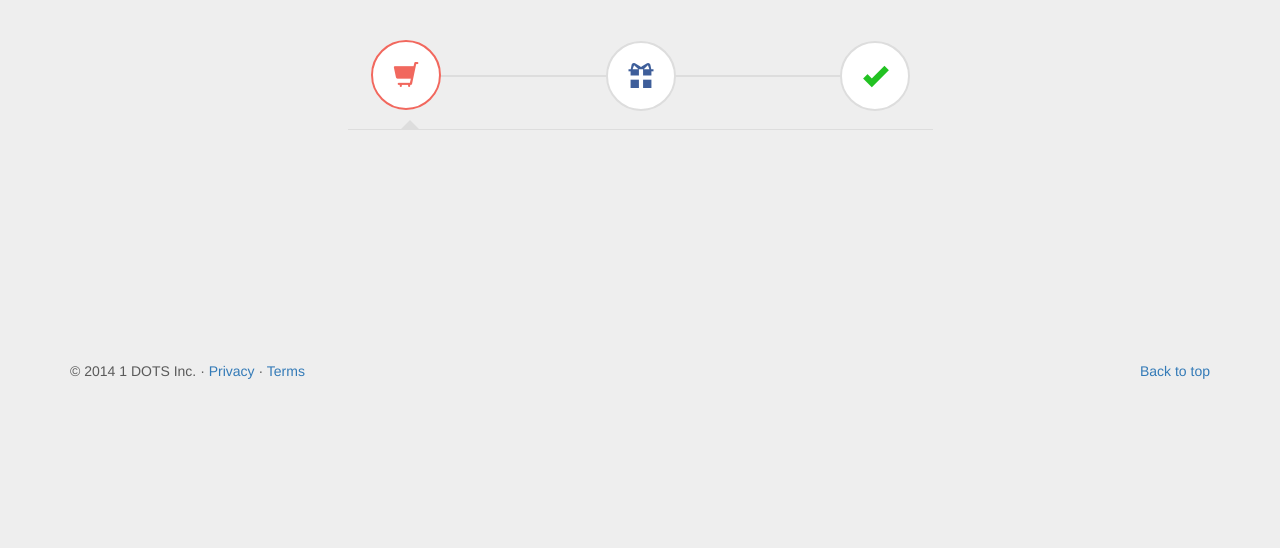
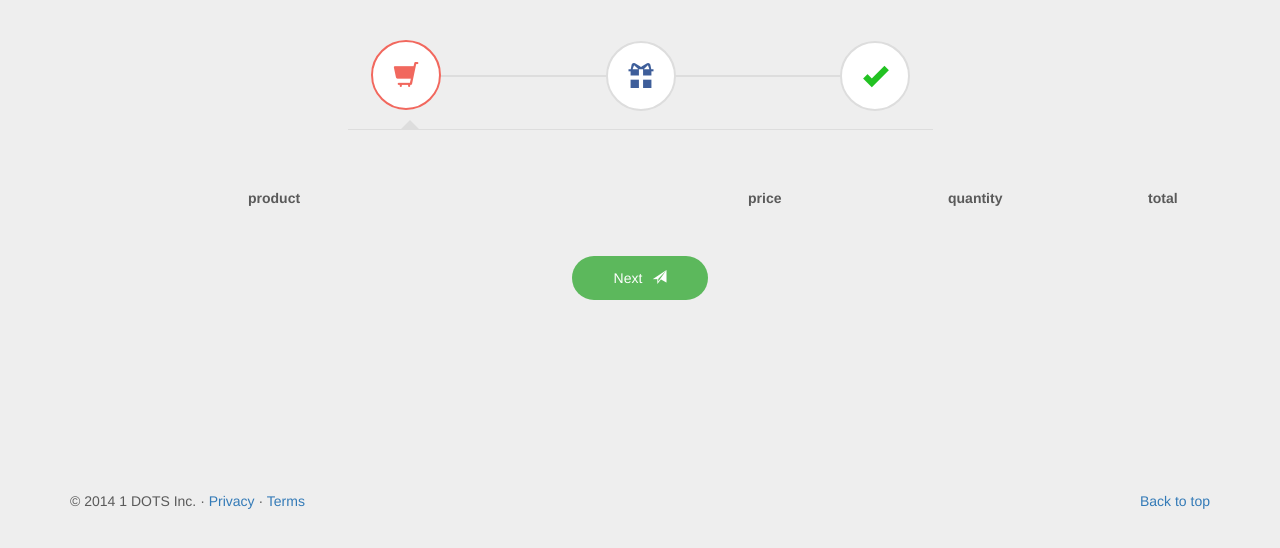
Before and after one commit to yansong10101/serverqa, a Django app: page /order/15/ in a window 1280 px wide. Shown: the part 51-599 px from the top of the page. Run offline with Django 3.2, Linux system fonts and the light colour scheme; a user stored in the database is signed in; data comes from the database, SQL or seed files in the repository; both versions use the stored data as it was after the commit; lists and menus that the app fills with data are empty; some libraries are stand-ins or nearby versions.

Commit message:
enhance front-end

```diff
--- a/designweb/views.py
+++ b/designweb/views.py
@@ -212,9 +212,6 @@ def my_order(request, pk):
         for detail in details:
             products.append(detail.product)
         order = user.orders.get_or_create(user=user, is_paid=False)[0]
-        # for item in products:
-        #     if not is_order_list_contain_product(order.details.all(), item.pk):
-        #         OrderDetails.objects.create(order=order, product=item)
         for item in details:
             if not is_order_list_contain_product(order.details.all(), item.product.pk):
                 OrderDetails.objects.create(order=order, product=item.product, number_items=item.number_in_cart)
@@ -226,6 +223,9 @@ def my_order(request, pk):
             if not is_cart_list_contain_order_detail(products, item.product.pk):
                 order.details.filter(pk=item.pk).delete()
         pass_dicts = {'orders': order.details, }
+        profile = get_profile_address_or_empty(user)
+        if profile:
+            pass_dicts['profile'] = profile
         return render(request, 'myorder.html', get_display_dict('MY ORDER', pass_dict=pass_dicts))
 
 
--- a/hookupdesign/urls.py
+++ b/hookupdesign/urls.py
@@ -9,4 +9,10 @@ urlpatterns = patterns(
     url(r'', include('designweb.urls', namespace='design', app_name='design')),
     # url(r'^index/', include('designweb.urls')),
     url(r'^admin/', include(admin.site.urls)),
+    # Change Password URLs:
+    url(r'^accounts/password_change/$',
+        'django.contrib.auth.views.password_change',
+        {'post_change_redirect': '/accounts/password_change/done/'},
+        name="password_change"),
+    (r'^accounts/password_change/done/$', 'django.contrib.auth.views.password_change_done'),
 ) + static(settings.MEDIA_URL, document_root=settings.MEDIA_ROOT)
--- a/static/css/microgroup.css
+++ b/static/css/microgroup.css
@@ -12,3 +12,7 @@
     width: 350px;
     height: 400px;
 }
+
+.table>tbody>tr{
+    border: hidden;
+}
--- a/static/css/order_process.css
+++ b/static/css/order_process.css
@@ -172,3 +172,7 @@ product summary view
 #btnpay{
     float: right;
 }
+
+.table>tbody>.header_row{
+    border-top: hidden;
+}
--- a/static/css/product_entry.css
+++ b/static/css/product_entry.css
@@ -35,7 +35,7 @@
 }
 
 #create_group{
-    margin-bottom: 15px;
+    margin-top: 15px;
 }
 
 #view_group{
--- a/templates/myorder.html
+++ b/templates/myorder.html
@@ -5,7 +5,6 @@
 {% block content %}
 
     <script src="{% static "js/jquery-1.11.1.min.js" %}"></script>
-    <link href="{% static 'css/cart_style.css'%}" rel="stylesheet">
     <link href="{% static 'css/order_process.css'%}" rel="stylesheet">
 
     <div class="row">
@@ -15,26 +14,35 @@
                 <ul class="nav nav-tabs" id="myTab">
                     <div class="liner"></div>
                     <li class="active">
-                        <a href="#home" data-toggle="tab" title="welcome"><span class="round-tabs one"><i class="glyphicon glyphicon-shopping-cart"></i></span></a>
+                        <a href="#summary" data-toggle="tab" title="order summary"><span class="round-tabs one"><i class="glyphicon glyphicon-shopping-cart"></i></span></a>
                     </li>
+
+                    <li><a href="#" data-toggle="tab" title="" style="visibility: hidden;"><span class="round-tabs two"><i class="glyphicon glyphicon-ok"></i></span></a></li>
+
                     <li>
-                        <a href="#done" data-toggle="tab" title="completed" style="visibility: hidden;"><span class="round-tabs two"><i class="glyphicon glyphicon-ok"></i></span></a>
+                        <a href="#shipping" data-toggle="tab" title="shipping address"><span class="round-tabs three"><i class="glyphicon glyphicon-gift"></i></span></a>
                     </li>
+
+                    <li><a href="#" data-toggle="tab" title="" style="visibility: hidden;"><span class="round-tabs four"><i class="glyphicon glyphicon-comment"></i></span></a></li>
+
                     <li>
-                        <a href="#messages" data-toggle="tab" title="bootsnipp goodies"><span class="round-tabs three"><i class="glyphicon glyphicon-gift"></i></span></a>
-                    </li>
-                    <li>
-                        <a href="#settings" data-toggle="tab" title="blah blah" style="visibility: hidden;"><span class="round-tabs four"><i class="glyphicon glyphicon-comment"></i></span></a>
-                    </li>
-                    <li>
-                        <a href="#done" data-toggle="tab" title="completed"><span class="round-tabs five"><i class="glyphicon glyphicon-ok"></i></span></a>
+                        <a href="#done" data-toggle="tab" title="process completed"><span class="round-tabs five"><i class="glyphicon glyphicon-ok"></i></span></a>
                     </li>
                 </ul>
             </div>
 
             <div class="tab-content">
-                <div class="tab-pane fade in active" id="home">
+                <div class="row tab-pane fade in active" id="summary">
                     <table class="table table-hover">
+                            <tr class="row header_row">
+                                <th class="col-md-2"></th>
+                                <th class="col-md-5">product</th>
+                                <th class="col-md-1">price</th>
+                                <th class="col-md-1"></th>
+                                <th class="col-md-1">quantity</th>
+                                <th class="col-md-1"></th>
+                                <th class="col-md-1">total</th>
+                            </tr>
                         {% for order in orders.all %}
                             <tr id="row_{{ order.product.pk }}" class="row featurette">
                                 <td class="col-md-2 product_image"><img class="cartImg thumbnail" src="{{ storage_host }}{% static 'products' %}/{{ order.product.image_root }}"></td>
@@ -52,21 +60,76 @@
                             </tr>
                         {% endfor %}
                     </table>
+                    <p class="text-center"><a href="#shipping" data-toggle="tab" class="btn btn-success btn-outline-rounded green">Next<span style="margin-left:10px;" class="glyphicon glyphicon-send"></span></a></p>
                 </div>
 
-                <div class="tab-pane fade" id="messages">
-                    <h3 class="head text-center">Shipping Address</h3>
-                    <p class="narrow text-center">Lorem ipsum dolor sit amet, his ea mollis fabellas principes. Quo mazim facilis tincidunt ut, utinam saperet facilisi an vim.</p>
-                    <p class="text-center"><a href="" class="btn btn-success btn-outline-rounded green"> start using bootsnipp <span style="margin-left:10px;" class="glyphicon glyphicon-send"></span></a></p>
+                <div class="tab-pane fade row" id="shipping">
+                    <div class="col-md-1"></div>
+                    <div class="col-md-5">
+                        <h3 class="head text-center">Shipping Address</h3>
+                        <form class="form-signin" id="" action="" method="">
+                            <label for="s_address1">Address 1:</label><input type="text" id="s_address1" name="address1" class="form-control" value="{{ profile.address1 }}">
+                            <label for="s_address2">Address 2:</label><input type="text" id="s_address2" name="address2" class="form-control" value="{{ profile.address2 }}">
+                            <label for="s_city">City:</label><input type="text" id="s_city" name="city" class="form-control" value="{{ profile.city }}">
+                            <label for="s_state">State:</label><input id="s_state" type="text" name="state" class="form-control" value="{{ profile.state }}">
+                            <label for="s_zip">Zip:</label><input type="text" id="s_zip" name="zip" class="form-control" value="{{ profile.zip }}">
+                            <input type="checkbox" id="is_billing_address"/><label class="vCheckboxLabel" for="is_billing_address">Check if same as billing address</label>
+                        </form>
+                    </div>
+                    <div class="col-md-5">
+                        <h3 class="head text-center">Bill Address</h3>
+                        <form class="form-signin" id="" action="" method="">
+                            <label for="b_address1">Address 1:</label><input type="text" id="b_address1" name="address1" class="form-control">
+                            <label for="b_address2">Address 2:</label><input type="text" id="b_address2" name="address2" class="form-control">
+                            <label for="b_city">City:</label><input type="text" id="b_city" name="city" class="form-control">
+                            <label for="b_state">State:</label><input id="b_state" type="text" name="state" class="form-control">
+                            <label for="b_zip">Zip:</label><input type="text" id="b_zip" name="zip" class="form-control">
+                            <p></p>
+                        </form>
+                    </div>
+                    <div class="col-md-1"></div>
+                    <br>
+                    <p class="text-center"><button class="btn btn-success btn-outline-rounded green" id="address_submit" type="submit">Confirm<span style="margin-left:10px;" class="glyphicon glyphicon-send"></span></button></p>
                 </div>
-
                 <div class="tab-pane fade" id="done"><div class="text-center"><i class="img-intro icon-checkmark-circle"></i></div>
-                    <h3 class="head text-center">thanks for staying tuned! <span style="color:#f48260;">♥</span> Bootstrap</h3>
-                    <p class="narrow text-center">Lorem ipsum dolor sit amet, his ea mollis fabellas principes. Quo mazim facilis tincidunt ut, utinam saperet facilisi an vim.</p>
+                    <h3 class="head text-center">thanks for shopping! <span style="color:#f48260;">♥</span> 1 dots</h3>
+                    <p class="narrow text-center">We are serving international funny ideas, high tech stuffs, independent design...</p>
                 </div>
             </div>
-
         </div>
     </div>
 
+    <script type="text/javascript">
+        $('#is_billing_address').change(function(){
+            if (this.checked) {
+                var add1 = $("#s_address1").val();
+                var add2 = $("#s_address2").val();
+                var city = $("#s_city").val();
+                var state = $("#s_state").val();
+                var zip = $("#s_zip").val();
+
+                if (add1 == "" || city == "" || state == "" || zip == "") {
+                    alert("shipping address info required !");
+                    this.checked = false;
+                }
+                else {
+                    $("#b_address1").val(add1);
+                    $("#b_address2").val(add2);
+                    $("#b_city").val(city);
+                    $("#b_state").val(state);
+                    $("#b_zip").val(zip);
+                    $("input[type=text]").prop('disabled', true);
+                }
+            }
+            else{
+                $("#b_address1").val("");
+                $("#b_address2").val("");
+                $("#b_city").val("");
+                $("#b_state").val("");
+                $("#b_zip").val("");
+                $("input[type=text]").prop('disabled', false);
+            }
+        });
+    </script>
+
 {% endblock %}
--- a/templates/user_profile.html
+++ b/templates/user_profile.html
@@ -42,8 +42,7 @@
                 <label for="id_city">City:</label><input type="text" id="id_city" name="city" class="form-control" value="{{ city }}">
                 <label for="id_state">State:</label><input id="id_state" type="text" name="state" class="form-control" value="{{ state }}">
                 <label for="id_zip">Zip:</label><input type="text" id="id_zip" name="zip" class="form-control" value="{{ zip }}">
-
-                <a href="home.html">Skip</a>
+                <br>
                 <button class="btn btn-lg btn-primary btn-block" id="submit" type="submit">Save</button>
             </form>
           </div>
@@ -56,6 +55,7 @@
             dolores et ea rebum. Stet clita kasd gubergren, no sea takimata sanctus est Lorem ipsum dolor sit amet.
             Lorem ipsum dolor sit amet, consetetur sadipscing elitr, sed diam nonumy eirmod tempor invidunt ut labore
             et dolore magna aliquyam erat, sed diam voluptua.</p>
+            <a href="/accounts/password_change">change password</a>
             <hr>
         </div>
     </div>
```
Also changed, not shown: designweb/utils.py (+18 -2 lines), templates/home.html (+1 -16 lines), templates/microgroup.html (+9 -1 lines), templates/product.html (+5 -5 lines), templates/registration/password_change_done.html (added, +11 -0 lines), templates/registration/password_change_form.html (added, +48 -0 lines), db.sqlite3.
